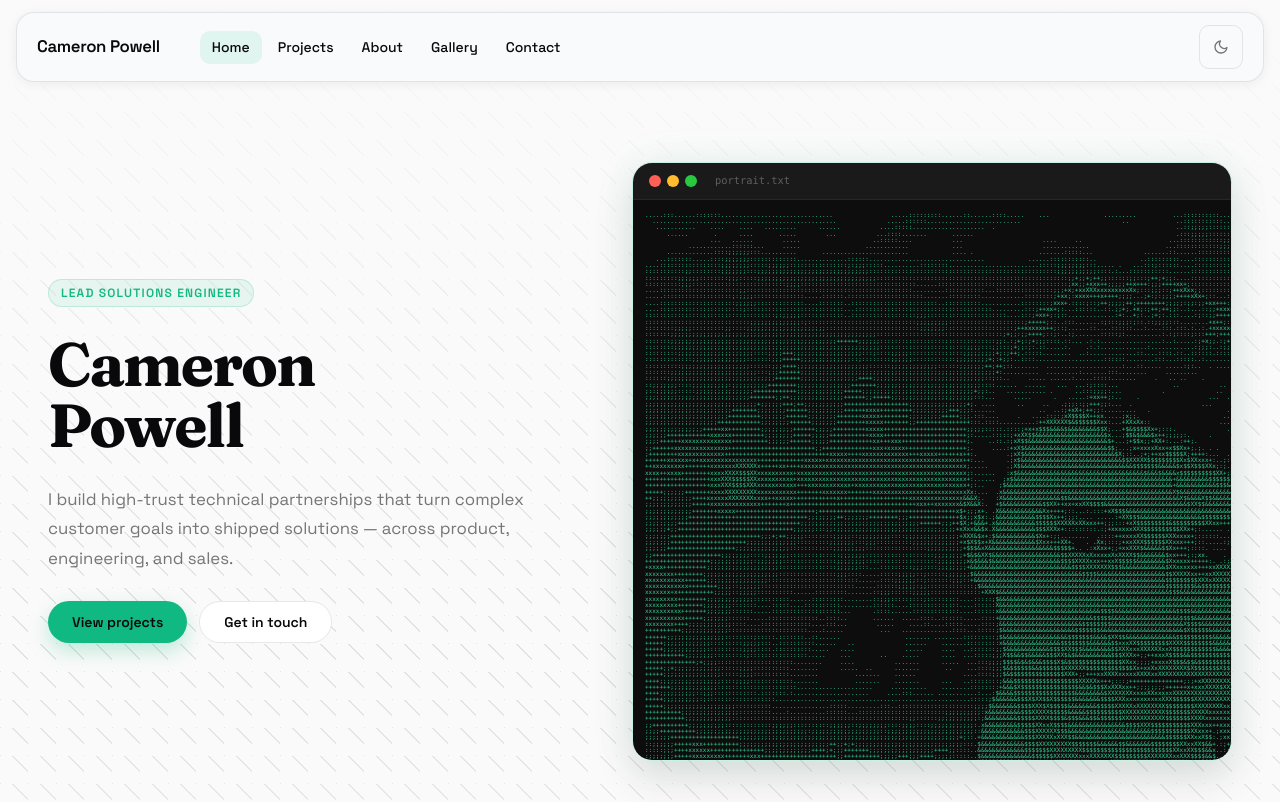
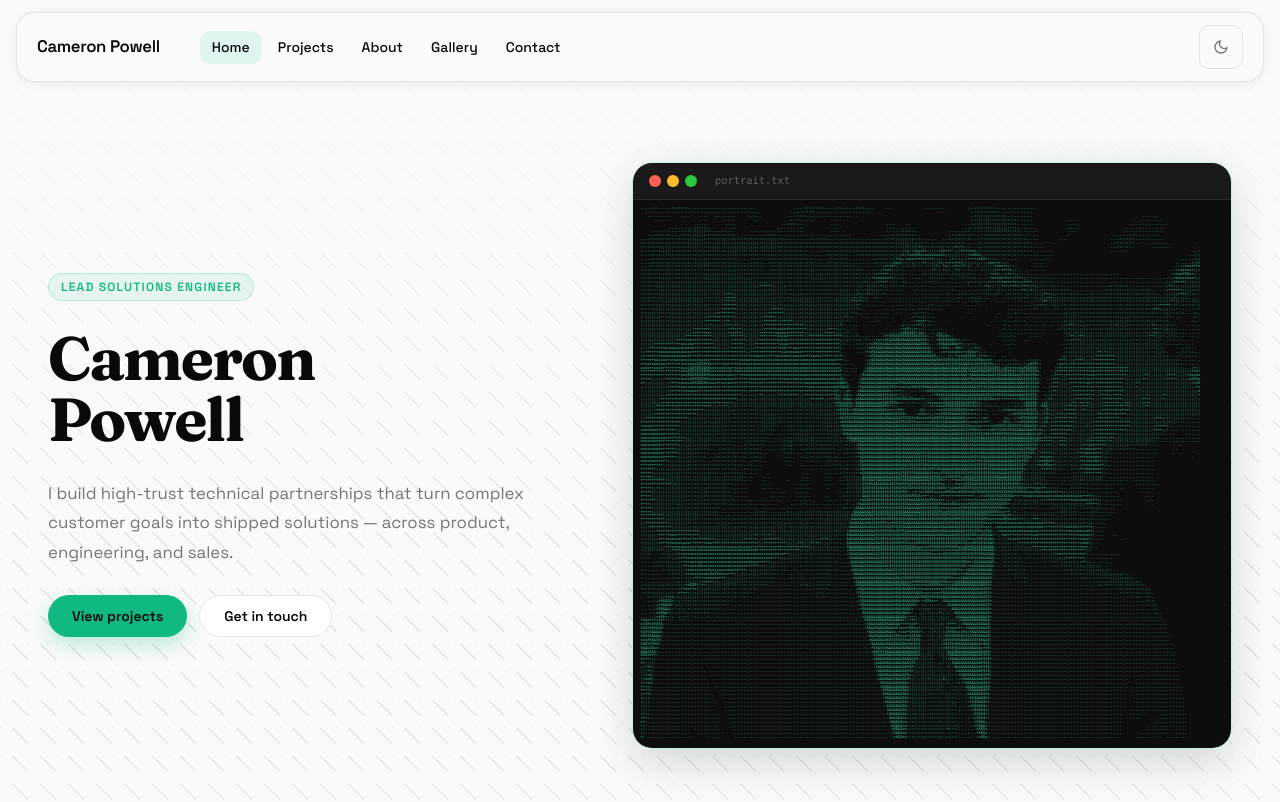
Before and after one commit to bbuckwheatt/website, a Next.js app: page / in a window 1280 px wide. Shown: the top 802 px of the page. Built offline with nearby package versions, Linux system fonts and the light colour scheme.

Commit message:
fix: zoom ASCII portrait to fit without scrollbars

```diff
--- a/components/AsciiPortrait.tsx
+++ b/components/AsciiPortrait.tsx
@@ -50,11 +50,10 @@ export default function AsciiPortrait() {
         <span className="ml-3 text-[0.65rem] text-[rgba(255,255,255,0.3)] font-mono">portrait.txt</span>
       </div>
 
-      {/* Portrait scrollable area — max height limits the box, user scrolls to see all */}
-      <div
-        className="overflow-auto bg-[#0d0d0d]"
-        style={{ maxHeight: '560px' }}
-      >
+      {/* Portrait area — zoomed to fit full portrait without scrollbars.
+           zoom: 0.62 shrinks the natural ~900×860px pre down to ~558×533px,
+           which fits inside the 600px container with no overflow. */}
+      <div className="overflow-hidden bg-[#0d0d0d]">
         <pre
           role="img"
           aria-label="ASCII art portrait of Cameron Powell"
@@ -70,6 +69,7 @@ export default function AsciiPortrait() {
             overflowWrap: 'normal',
             wordBreak: 'normal',
             display: 'block',
+            zoom: 0.62,
           }}
         >
           {portrait}
```
